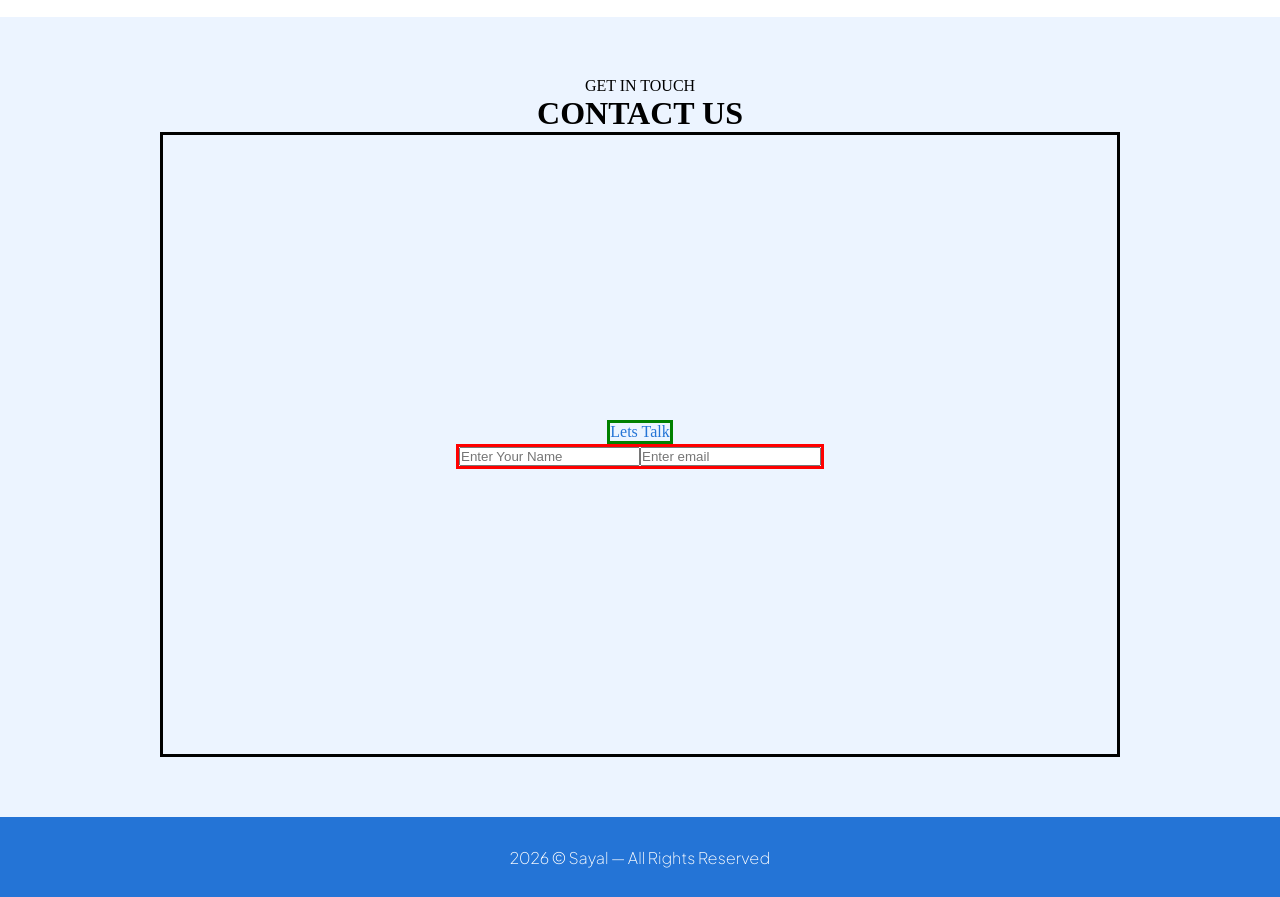
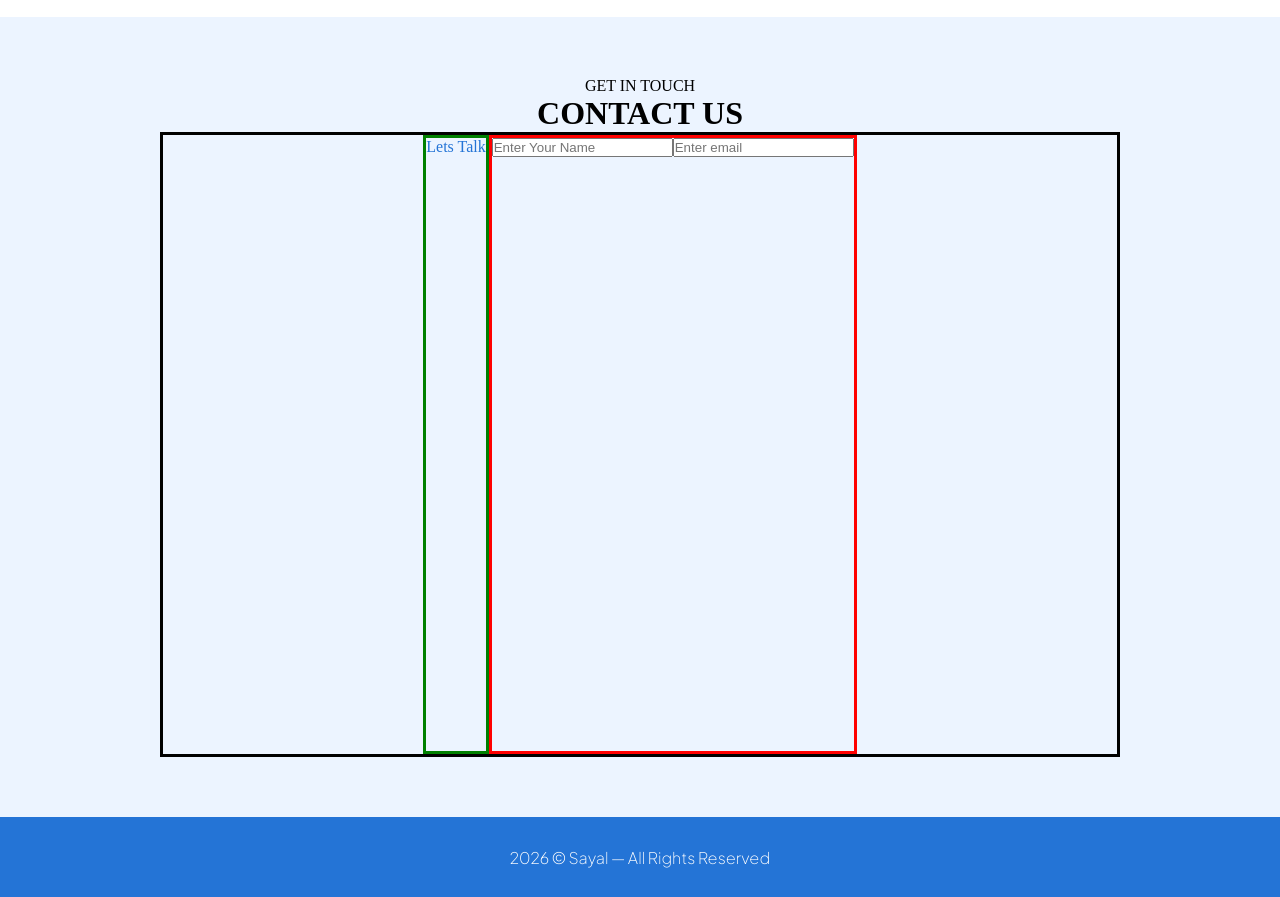
Before and after one commit to sayalsubba/Portfolio-Website-, a React (Vite) app: page / in a window 1280 px wide. Shown: the part 1100-1997 px from the top of the page. Built offline with nearby package versions, Linux system fonts and the light colour scheme.

Commit message:
adding contact us session

```diff
--- a/src/Components/Contact/Contact.module.css
+++ b/src/Components/Contact/Contact.module.css
@@ -12,10 +12,8 @@ flex-direction: column;
 .mainContact{
     width: 75%;
     border: solid black;
-    flex-direction: column;
     display: flex;
     justify-content: center;
-    align-items: center;
     height: inherit;
 }
 .mainContact h1{
```
